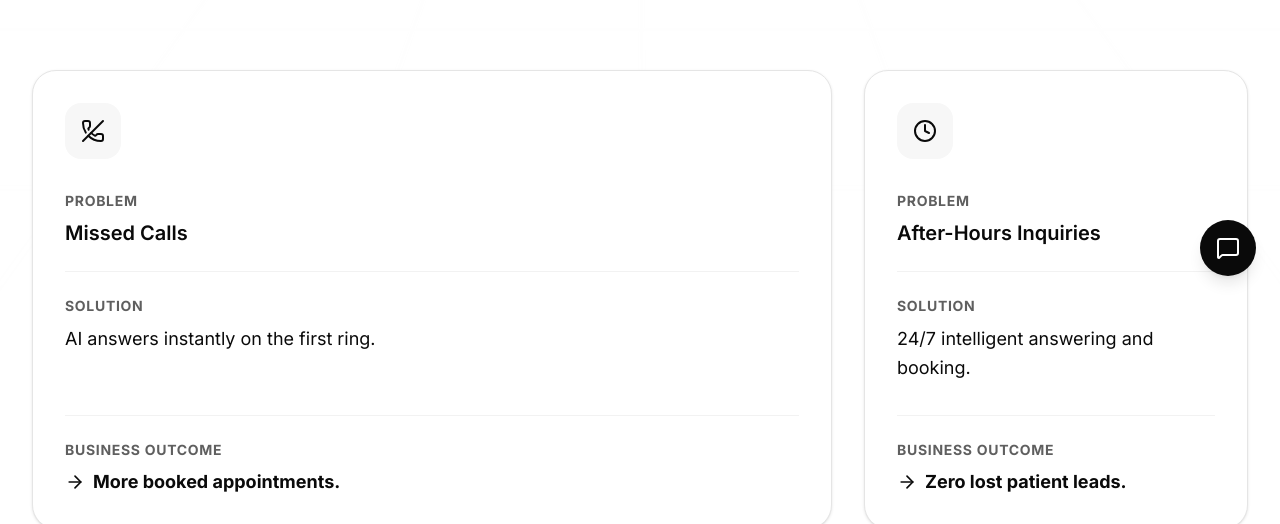
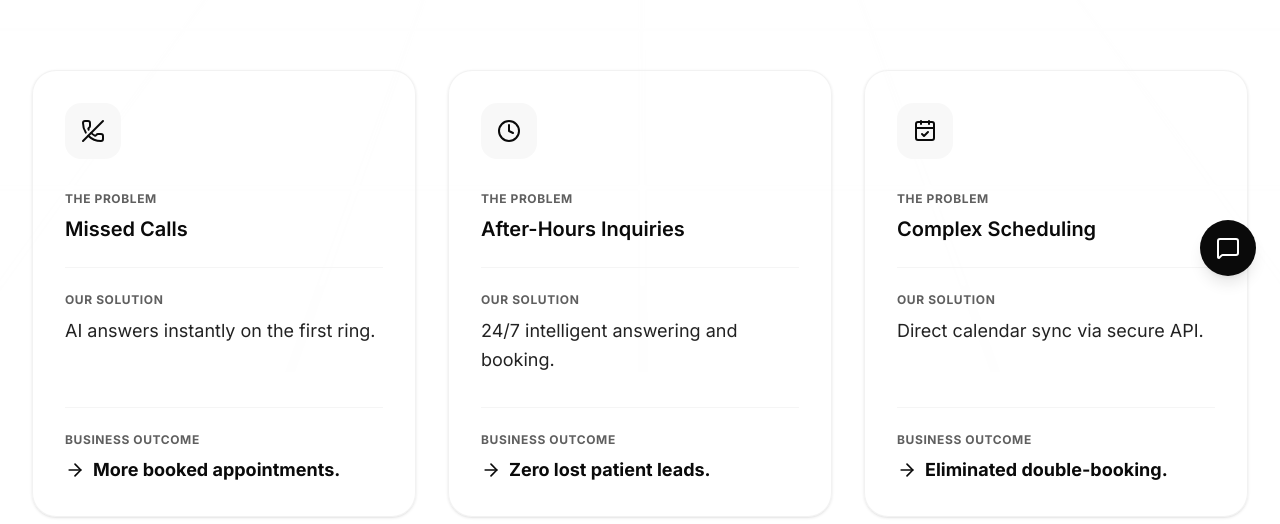
Before and after one commit to Engrritik/agency-web, a Next.js app: page /solutions in a window 1280 px wide. Shown: the part 428-952 px from the top of the page. Built offline with nearby package versions, Linux system fonts and the light colour scheme.

Commit message:
new cards

```diff
--- a/app/solutions/page.tsx
+++ b/app/solutions/page.tsx
@@ -2,7 +2,7 @@ import FadeIn from "@/components/ui/FadeIn";
 import Button from "@/components/ui/Button";
 import Link from "next/link";
 import { PhoneOff, Clock, CalendarCheck, ShieldAlert, FileText, BellRing } from "lucide-react";
-import BentoCard from "@/components/BentoCard";
+import SolutionCard from "@/components/SolutionCard";
 
 export default function Solutions() {
   const solutions = [
@@ -57,13 +57,9 @@ export default function Solutions() {
         </FadeIn>
 
         <div className="grid grid-cols-1 md:grid-cols-2 lg:grid-cols-3 gap-8 mb-32">
-          {solutions.map((item, index) => {
-            // Create a bento box layout by spanning specific cards
-            // Card 0 and Card 3 span 2 columns on large screens
-            const isLargeCard = index === 0 || index === 3;
-            return (
-              <FadeIn key={index} delay={index * 0.1} className={isLargeCard ? "lg:col-span-2" : "col-span-1"}>
-                <BentoCard
+          {solutions.map((item, index) => (
+            <FadeIn key={index} delay={index * 0.1} className="col-span-1">
+              <SolutionCard
                 icon={item.icon}
                 problem={item.problem}
                 solution={item.solution}
@@ -71,8 +67,7 @@ export default function Solutions() {
                 className="h-full"
               />
             </FadeIn>
-            );
-          })}
+          ))}
         </div>
       </div>
 
--- a/components/BentoCard.tsx
+++ b/components/SolutionCard.tsx
@@ -4,7 +4,7 @@ import { motion, useMotionTemplate, useMotionValue } from "framer-motion";
 import { ReactNode } from "react";
 import { ArrowRight } from "lucide-react";
 
-interface BentoCardProps {
+interface SolutionCardProps {
   icon: ReactNode;
   problem: string;
   solution: string;
@@ -12,7 +12,7 @@ interface BentoCardProps {
   className?: string;
 }
 
-export default function BentoCard({ icon, problem, solution, outcome, className = "" }: BentoCardProps) {
+export default function SolutionCard({ icon, problem, solution, outcome, className = "" }: SolutionCardProps) {
   const mouseX = useMotionValue(0);
   const mouseY = useMotionValue(0);
 
@@ -24,7 +24,7 @@ export default function BentoCard({ icon, problem, solution, outcome, className
 
   return (
     <div
-      className={`group relative rounded-3xl border border-border bg-card p-8 flex flex-col overflow-hidden hover-card shadow-sm ${className}`}
+      className={`group relative rounded-3xl border border-border/50 bg-card/40 backdrop-blur-md p-8 flex flex-col overflow-hidden hover-card shadow-sm ${className}`}
       onMouseMove={handleMouseMove}
     >
       <motion.div
@@ -33,31 +33,31 @@ export default function BentoCard({ icon, problem, solution, outcome, className
           background: useMotionTemplate`
             radial-gradient(
               600px circle at ${mouseX}px ${mouseY}px,
-              rgba(100, 100, 100, 0.15),
+              rgba(150, 150, 150, 0.08),
               transparent 80%
             )
           `,
         }}
       />
 
-      <div className="w-14 h-14 rounded-2xl bg-muted flex items-center justify-center text-foreground mb-8 relative z-10 transition-transform duration-300 group-hover:scale-110">
+      <div className="w-14 h-14 rounded-2xl bg-muted/80 flex items-center justify-center text-foreground mb-8 relative z-10 transition-transform duration-300 group-hover:scale-110">
         {icon}
       </div>
 
       <div className="space-y-6 flex-grow relative z-10">
         <div>
-          <h3 className="text-sm font-bold text-muted-foreground uppercase tracking-wider mb-2">Problem</h3>
+          <h3 className="text-xs font-bold text-muted-foreground uppercase tracking-wider mb-2">The Problem</h3>
           <p className="text-xl font-semibold text-foreground transition-colors duration-300 group-hover:text-foreground/80">{problem}</p>
         </div>
 
-        <div className="border-t border-border/50 pt-6">
-          <h3 className="text-sm font-bold text-muted-foreground uppercase tracking-wider mb-2">Solution</h3>
-          <p className="text-lg text-foreground leading-relaxed transition-colors duration-300 group-hover:text-foreground/80">{solution}</p>
+        <div className="border-t border-border/40 pt-6">
+          <h3 className="text-xs font-bold text-muted-foreground uppercase tracking-wider mb-2">Our Solution</h3>
+          <p className="text-lg text-foreground/90 leading-relaxed transition-colors duration-300 group-hover:text-foreground/80">{solution}</p>
         </div>
       </div>
 
-      <div className="mt-8 pt-6 border-t border-border/50 relative z-10">
-        <h3 className="text-sm font-bold text-muted-foreground uppercase tracking-wider mb-2">Business Outcome</h3>
+      <div className="mt-8 pt-6 border-t border-border/40 relative z-10">
+        <h3 className="text-xs font-bold text-muted-foreground uppercase tracking-wider mb-2">Business Outcome</h3>
         <div className="flex items-center gap-2 text-foreground font-bold text-lg">
           <ArrowRight className="w-5 h-5 group-hover:translate-x-1 transition-transform" />
           {outcome}
```
Lines whose indentation alone changed are shown as unchanged.
